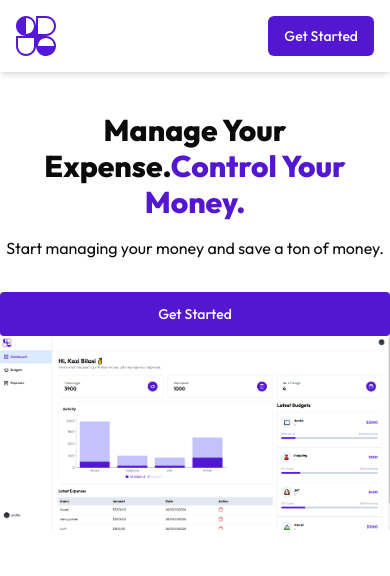
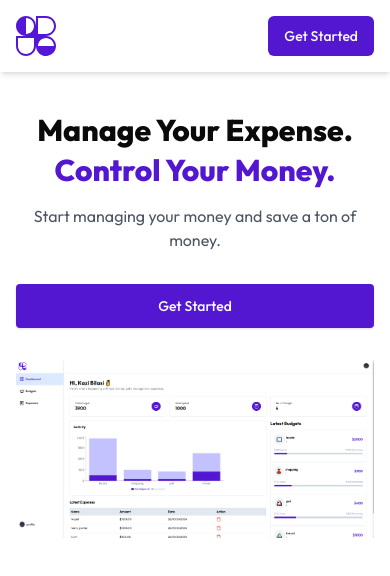
Before and after one commit to kazibilasi/expense-tracker, a Next.js app: page / in a window 390 px wide. Shown: the top 576 px of the page. Built offline with nearby package versions, Linux system fonts and the light colour scheme; no server answers.

Commit message:
fix responsive issue

```diff
--- a/app/_components/Hero.jsx
+++ b/app/_components/Hero.jsx
@@ -3,24 +3,22 @@ import Image from "next/image";
 
 const Hero = () => {
   return (
-
-
-    <div className="mt-10">
+    <div className="mt-10 px-4 sm:px-6 lg:px-8">
       <div className="mx-auto max-w-xl text-center">
-        <h1 className="text-3xl font-extrabold sm:text-5xl">
+        <h1 className="text-3xl font-extrabold sm:text-4xl lg:text-5xl">
           Manage Your Expense.
-          <strong className="font-extrabold text-primary sm:block">
+          <strong className="font-extrabold text-primary block mt-1 sm:mt-0">
             Control Your Money.
           </strong>
         </h1>
 
-        <p className="mt-4 sm:text-xl/relaxed">
+        <p className="mt-4 text-base sm:text-lg lg:text-xl text-gray-600">
           Start managing your money and save a ton of money.
         </p>
 
         <div className="mt-8 flex flex-wrap justify-center gap-4">
           <a
-            className="block w-full rounded bg-primary px-12 py-3 text-sm font-medium text-white shadow hover:bg-primary focus:outline-none focus:ring active:bg-primary sm:w-auto"
+            className="block w-full sm:w-auto rounded bg-primary px-12 py-3 text-sm font-medium text-white shadow hover:bg-primary focus:outline-none focus:ring active:bg-primary"
             href="/sign-in"
           >
             Get Started
@@ -28,15 +26,16 @@ const Hero = () => {
         </div>
       </div>
 
-      <div className="flex flex-col justify-center items-center w-full ">
-        {" "}
-        {/* Added -mt-[40px] and z-10 */}
+      <div className="mt-8 w-full flex justify-center">
         <Image
           width={1100}
           height={1000}
           src="/dashboard.png"
           alt="Dashboard"
-          className="object-cover" // Optional: Ensures the image covers its container
+          className="object-cover w-full max-w-3xl sm:max-w-2xl md:max-w-xl lg:max-w-lg xl:max-w-3xl"
+          priority
+          sizes="(max-width: 640px) 100vw, (max-width: 1024px) 50vw, 33vw"
+          style={{ width: "100%", height: "auto" }}
         />
       </div>
     </div>
```
